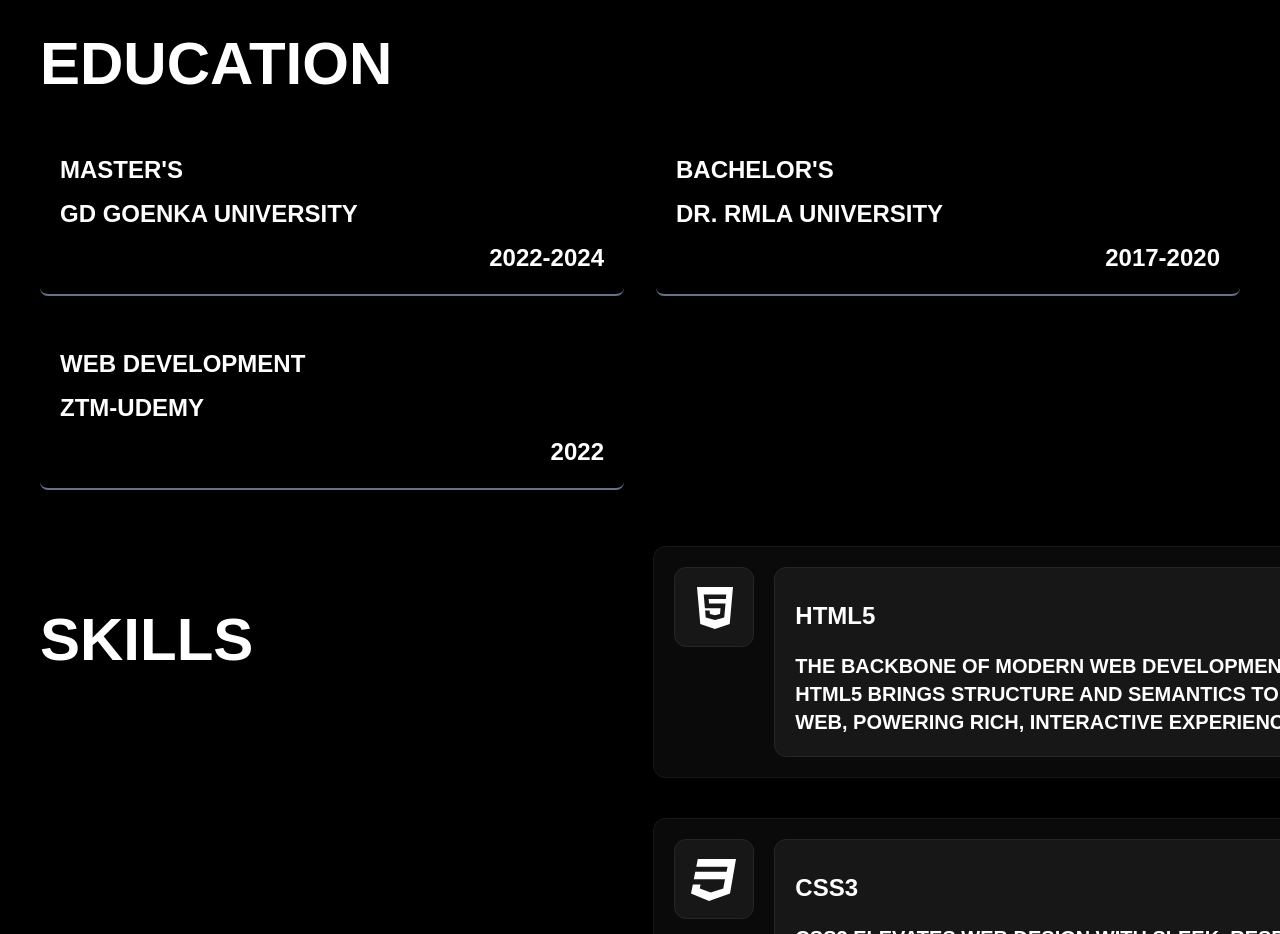
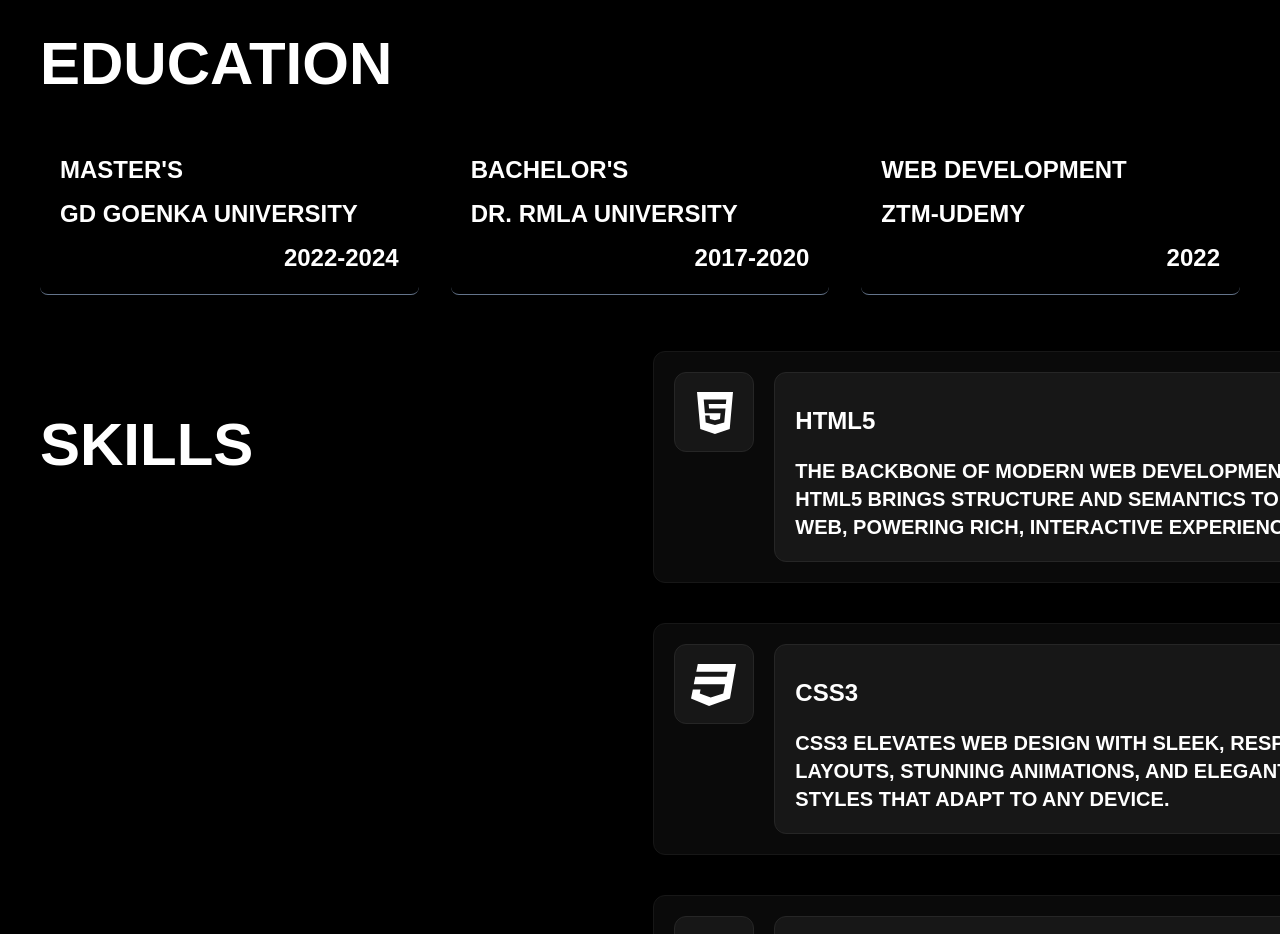
Before and after one commit to Raksh-hac/Portfolio, a React (Vite) app: page / in a window 1280 px wide. Shown: the part 3880-4814 px from the top of the page. Built offline with nearby package versions, Linux system fonts and the light colour scheme; a web font is replaced by a local one.

Commit message:
Update Education.jsx

```diff
--- a/src/Sections/Education.jsx
+++ b/src/Sections/Education.jsx
@@ -9,9 +9,9 @@ function Education() {
       </h2>
 
       {/* Education Cards */}
-      <div className="grid grid-cols-1 md:grid-cols-2 lg:grid-cols-2 gap-8">
+      <div className="grid grid-cols-1  md:grid-cols-3 gap-8">
         {/* Master’s Card */}
-        <div className="border-b-2 border-slate-500 p-5 rounded-lg hover:scale-105 transition-all">
+        <div className="nav-hover-btn border-b border-slate-500 p-5 rounded-lg hover:scale-105 transition-all">
           <p className="flex flex-col text-xl md:text-2xl font-semibold text-left text-white">
             <span className="uppercase mb-3">Master's</span>
             <span className="uppercase">GD Goenka University</span>
@@ -22,7 +22,7 @@ function Education() {
         </div>
 
         {/* Bachelor’s Card */}
-        <div className="border-b-2 border-slate-500 p-5 rounded-lg hover:scale-105 transition-all">
+        <div className="nav-hover-btn border-b border-slate-500 p-5 rounded-lg hover:scale-105 transition-all">
           <p className="flex flex-col text-xl md:text-2xl font-semibold text-left text-white">
             <span className="uppercase mb-3">Bachelor's</span>
             <span className="uppercase">Dr. RMLA University</span>
@@ -33,7 +33,7 @@ function Education() {
         </div>
 
         {/* Web Development Card */}
-        <div className="border-b-2 border-slate-500 p-5 rounded-lg hover:scale-105 transition-all">
+        <div className="nav-hover-btn border-b border-slate-500 p-5 rounded-lg hover:scale-105 transition-all">
           <p className="flex flex-col text-xl md:text-2xl font-semibold text-left text-white">
             <span className="uppercase mb-3">Web Development</span>
             <span className="uppercase">ZTM-Udemy</span>
```
